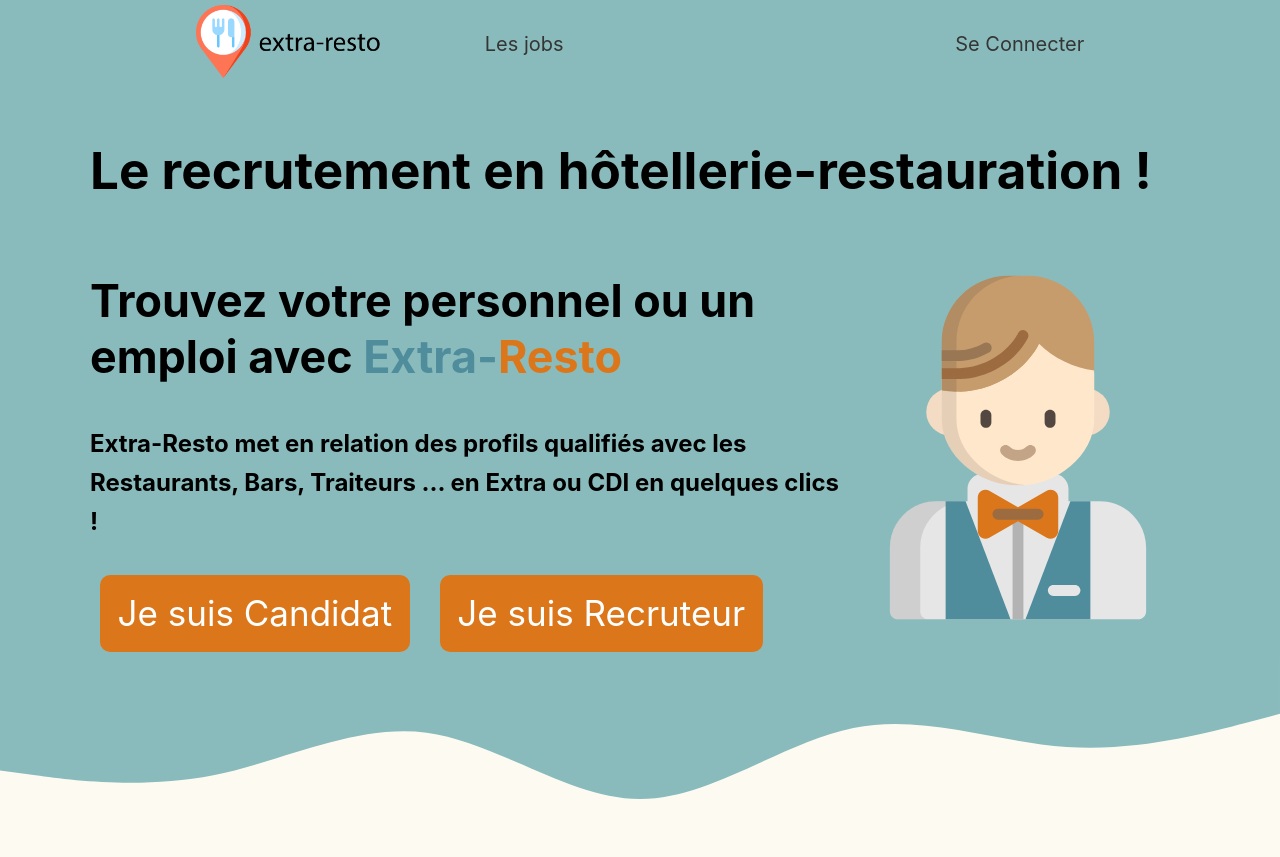
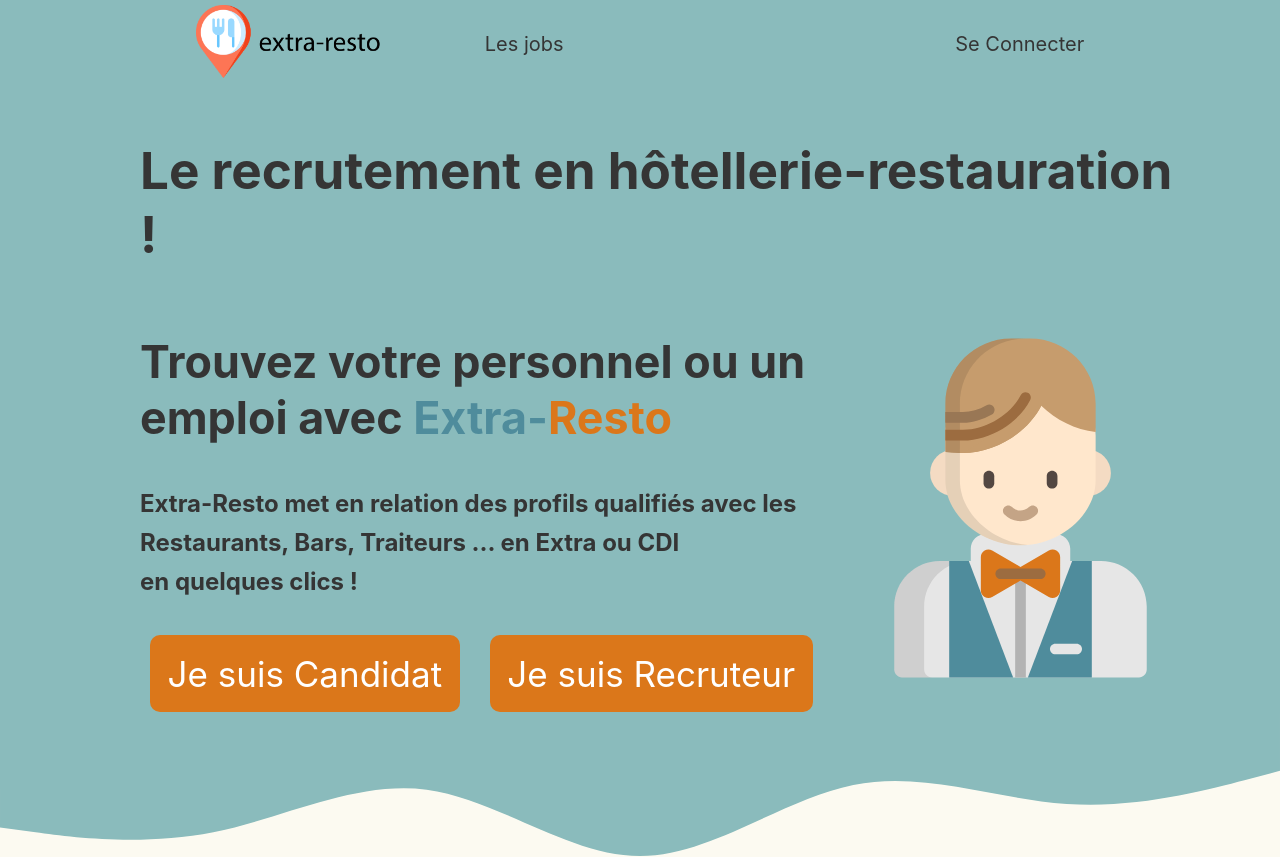
Before and after one commit to extra-resto/extra-resto-app, a Next.js app: page / in a window 1280 px wide. Shown: the top 857 px of the page. Built offline with nearby package versions, Linux system fonts and the light colour scheme.

Commit message:
change color and resize hero home

```diff
--- a/pages/Home.module.scss
+++ b/pages/Home.module.scss
@@ -13,6 +13,8 @@
   margin-bottom: 0;
   margin-top: 50px;
   text-align: left;
+  color: $textcolor;
+  margin-left: 50px;
 }
 
 .Concept {
@@ -23,14 +25,14 @@
   width: 100%;
 
   &__Hero {
+    margin-left: 50px;
+    color: $textcolor;
     max-width: 1200px;
     margin-bottom: -40px;
     display: flex;
     align-items: center;
     justify-content: center;
     flex-direction: row;
-    &__image {
-    }
     &__cta {
       display: flex;
       flex-direction: column;
--- a/pages/index.jsx
+++ b/pages/index.jsx
@@ -51,7 +51,7 @@
           <h3>Extra-Resto
               met en relation des profils qualifiés
               avec les Restaurants, Bars, Traiteurs ...
-              en Extra ou CDI en quelques clics !
+              en Extra ou CDI <br /> en quelques clics !
           </h3>
           {!role &&
           <div className={styles.Concept__Hero__cta__buttons}>
@@ -84,7 +84,7 @@
             src="/images/icons/chef-svgrepo-com (2).svg"
             height={150}
             width={150}
-            alt="extra-resto logo"
+            alt="chef drawing"
             />
             <h3>Besoin de personnel en extra ?</h3>
             <h4>Nous vous mettons en relation avec des profils qualifiés
@@ -95,7 +95,7 @@
               src="/images/icons/tick.svg"
               height={145}
               width={145}
-              alt="extra-resto logo"
+              alt="image of check"
             />
             <h3>Des profils vérifiés</h3>
             <h4>Nous vérifions une à une leurs expériences avant de les valider</h4>
@@ -105,7 +105,7 @@
             src="/images/icons/barman-waiter.svg"
             height={150}
             width={150}
-            alt="extra-resto logo"
+            alt="barman waiter drawing"
             />
             <h3>En recherche de job ?</h3>
             <h4>Touver un extra qui vous correspond parmis nos nombreuses propositions d'extra ou CDI</h4>
```
